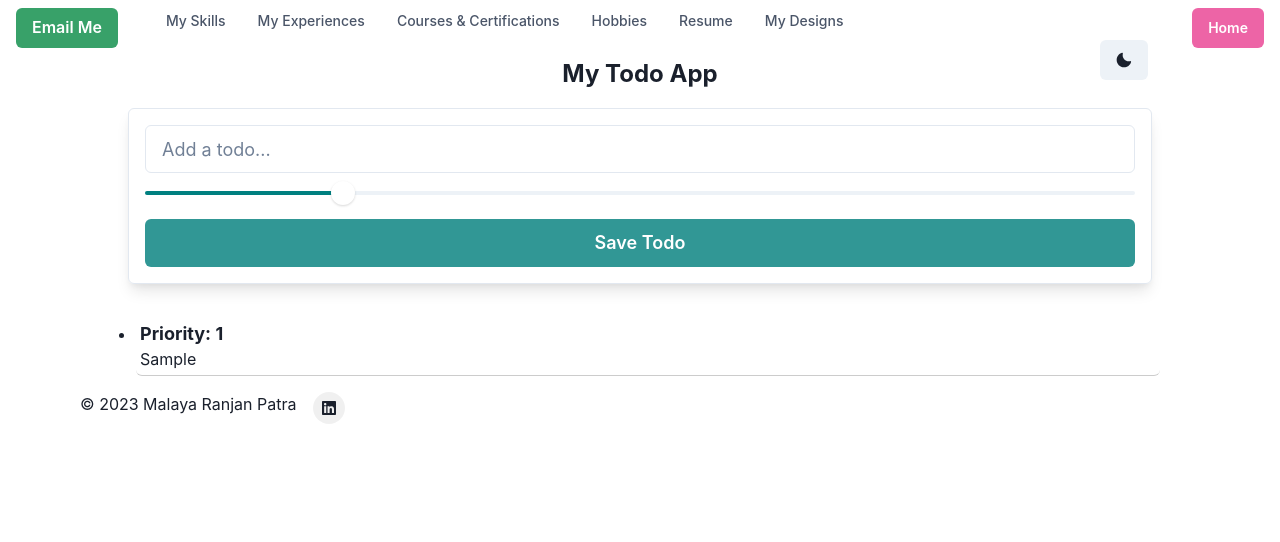
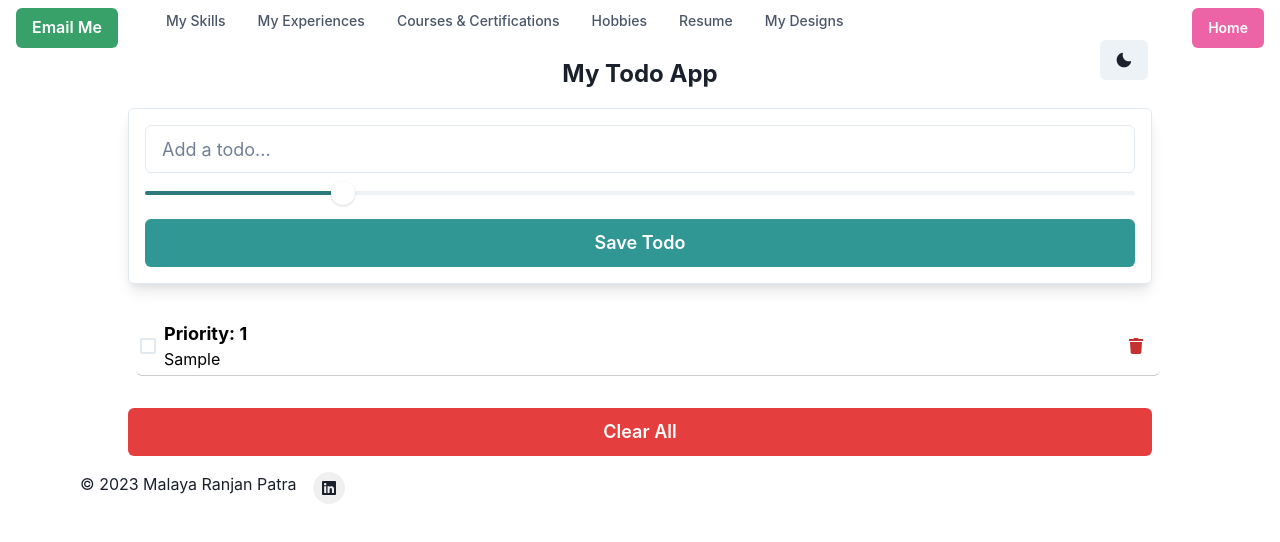
Before and after one commit to MalayaRP/my-world, a Next.js app: page /my-designs-2 in a window 1280 px wide. Both pictures are taken after typing "Sample" into the empty fields and a click on the button "Save Todo". Shown: the top 542 px of the page. Built offline with nearby package versions, Linux system fonts and the light colour scheme.

Commit message:
Update page.js

```diff
--- a/app/my-designs-2/page.js
+++ b/app/my-designs-2/page.js
@@ -13,12 +13,17 @@ import {
   SliderTrack,
   SliderFilledTrack,
   SliderThumb,
+  Checkbox,
+  IconButton,
+  useColorMode,
 } from '@chakra-ui/react';
+import { FaTrash } from 'react-icons/fa';
 
 function App() {
+  const { colorMode } = useColorMode(); // Get the current color mode (light/dark)
   const [note, setNote] = useState('');
   const [notes, setNotes] = useState([]);
-  const [priority, setPriority] = useState(1); // Initialize priority with a default value
+  const [priority, setPriority] = useState(1);
 
   useEffect(() => {
     // Load saved notes from localStorage on component mount
@@ -43,11 +48,35 @@ function App() {
 
   const handleSaveNote = () => {
     if (note.trim() !== '') {
-      setNotes([...notes, { text: note, priority }]);
+      setNotes([...notes, { text: note, priority, completed: false }]);
       setNote('');
-      setPriority(1); // Reset priority to default value after saving
+      setPriority(1);
     }
   };
+
+  const handleDeleteNote = (index) => {
+    const updatedNotes = [...notes];
+    updatedNotes.splice(index, 1);
+    setNotes(updatedNotes);
+  };
+
+  const handleCompleteNote = (index) => {
+    const updatedNotes = [...notes];
+    updatedNotes[index].completed = !updatedNotes[index].completed;
+    setNotes(updatedNotes);
+  };
+
+  const handleClearAll = () => {
+    setNotes([]);
+  };
+
+  // Sort notes by priority (high to low) and completed status (incomplete to complete)
+  const sortedNotes = [...notes].sort((a, b) => {
+    if (a.completed === b.completed) {
+      return b.priority - a.priority;
+    }
+    return a.completed ? 1 : -1;
+  });
 
   return (
     <ChakraProvider>
@@ -56,6 +85,8 @@ function App() {
           My Todo App
         </Text>
         <Box
+          bg={colorMode === 'dark' ? 'gray.700' : 'white'}
+          color={colorMode === 'dark' ? 'white' : 'black'}
           boxShadow="lg"
           p={4}
           borderRadius="md"
@@ -72,13 +103,15 @@ function App() {
           <Slider
             value={priority}
             onChange={handlePriorityChange}
-            max={5} // Set the maximum priority value as needed
+            max={5}
             step={1}
             size="lg"
             mt={2}
           >
-            <SliderTrack bg="gray.100">
-              <SliderFilledTrack bg="teal" />
+            <SliderTrack bg={colorMode === 'dark' ? 'gray.500' : 'gray.100'}>
+              <SliderFilledTrack
+                bg={colorMode === 'dark' ? 'teal.400' : 'teal.600'}
+              />
             </SliderTrack>
             <SliderThumb boxSize={6} />
           </Slider>
@@ -92,27 +125,50 @@ function App() {
             Save Todo
           </Button>
         </Box>
-        {notes.length > 0 && (
+        {sortedNotes.length > 0 && (
           <UnorderedList width="80%" spacing={2} mt={4}>
-            {notes.map((savedNote, index) => (
+            {sortedNotes.map((savedNote, index) => (
               <ListItem
                 key={index}
                 borderBottom="1px solid #ccc"
                 padding="4px"
                 borderRadius="md"
-                bg="white"
-                _hover={{ bg: 'gray.100' }}
+                bg={colorMode === 'dark' ? 'gray.700' : 'white'}
+                color={colorMode === 'dark' ? 'white' : 'black'}
+                _hover={{ bg: colorMode === 'dark' ? 'gray.600' : 'gray.100' }}
+                display="flex"
+                alignItems="center"
               >
-                <Box>
+                <Checkbox
+                  isChecked={savedNote.completed}
+                  onChange={() => handleCompleteNote(index)}
+                />
+                <Box flex="1" ml={2}>
                   <Text fontSize="lg" fontWeight="bold">
                     Priority: {savedNote.priority}
                   </Text>
                   {savedNote.text}
                 </Box>
+                <IconButton
+                  icon={<FaTrash />}
+                  aria-label="Delete"
+                  onClick={() => handleDeleteNote(index)}
+                  variant="ghost"
+                  colorScheme="red"
+                />
               </ListItem>
             ))}
           </UnorderedList>
         )}
+        <Button
+          onClick={handleClearAll}
+          colorScheme="red"
+          size="lg"
+          mt={4}
+          width="80%"
+        >
+          Clear All
+        </Button>
       </VStack>
     </ChakraProvider>
   );
```
